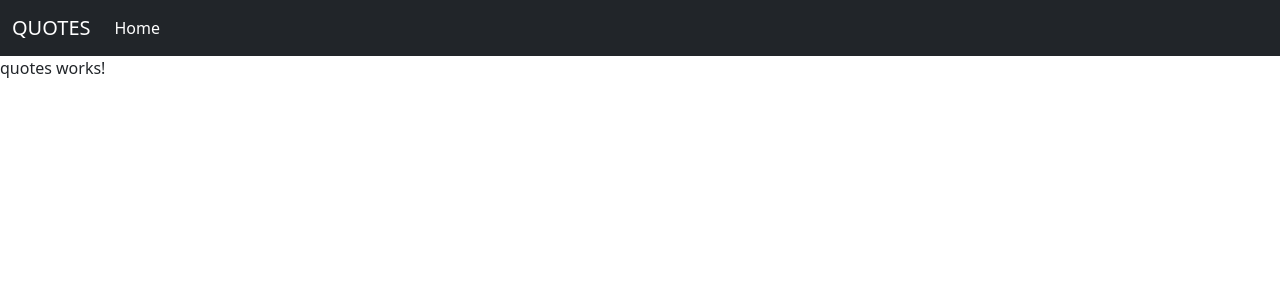
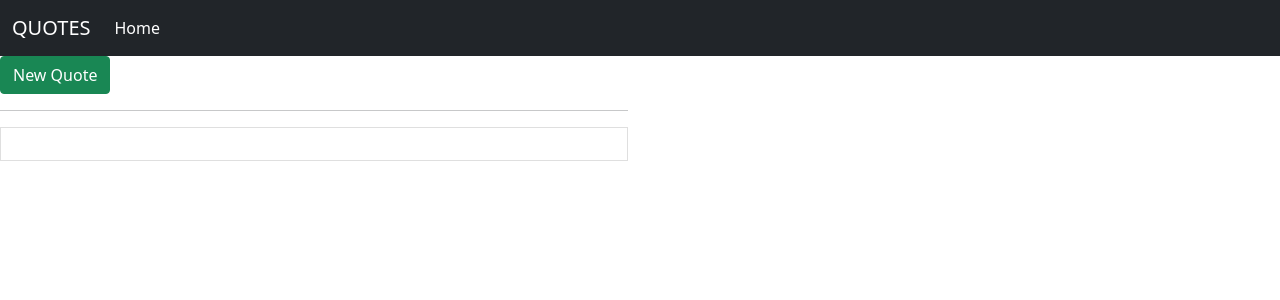
Before and after one commit to JoyChristine/Quotes, an Angular app: page / in a window 1280 px wide. Shown: the top 300 px of the page. Built offline with nearby package versions, Linux system fonts and the light colour scheme.

Commit message:
initial commit

```diff
--- a/src/app/app.module.ts
+++ b/src/app/app.module.ts
@@ -5,12 +5,14 @@ import { AppRoutingModule } from './app-routing.module';
 import { AppComponent } from './app.component';
 import { HeaderComponent } from './header/header.component';
 import { QuotesComponent } from './quotes/quotes.component';
+import { QuotesItemComponent } from './quotes/quotes-item/quotes-item.component';
 
 @NgModule({
   declarations: [
     AppComponent,
     HeaderComponent,
-    QuotesComponent
+    QuotesComponent,
+    QuotesItemComponent
   ],
   imports: [
     BrowserModule,
--- /dev/null
+++ b/src/app/quotes.model.ts
@@ -0,0 +1,3 @@
+export class Quotes {
+    constructor(public quote:string,public author:string) {}
+}
--- /dev/null
+++ b/src/app/quotes/quotes-item/quotes-item.component.html
@@ -0,0 +1,24 @@
+
+
+
+<div class="row">
+    <div class="col-xs-12">
+        <button class="btn btn-success">New Quote</button>
+    </div>
+</div>
+<hr>
+<div class="row">
+    <div class="col-xs-12">
+        <a href="#"class = "list-group-item clearfix" >
+            <div class="pull-left">
+
+                <h4 class="list-group-item-heading"></h4>
+                <p class="list-group-item-text"></p>
+            </div>
+
+        </a>
+
+
+
+    </div>
+</div>
--- /dev/null
+++ b/src/app/quotes/quotes-item/quotes-item.component.ts
@@ -0,0 +1,15 @@
+import { Component, OnInit } from '@angular/core';
+
+@Component({
+  selector: 'app-quotes-item',
+  templateUrl: './quotes-item.component.html',
+  styleUrls: ['./quotes-item.component.css']
+})
+export class QuotesItemComponent implements OnInit {
+
+  constructor() { }
+
+  ngOnInit(): void {
+  }
+
+}
--- a/src/app/quotes/quotes.component.html
+++ b/src/app/quotes/quotes.component.html
@@ -1 +1,5 @@
-<p>quotes works!</p>
+<div class="row">
+    <div class="col-xs-12">
+        <app-quotes-item></app-quotes-item>
+    </div>
+</div>
```
Also changed, not shown: src/app/quotes/quotes-item/quotes-item.component.css (added), 1 other file (tests, documents, lock files or other folders).
